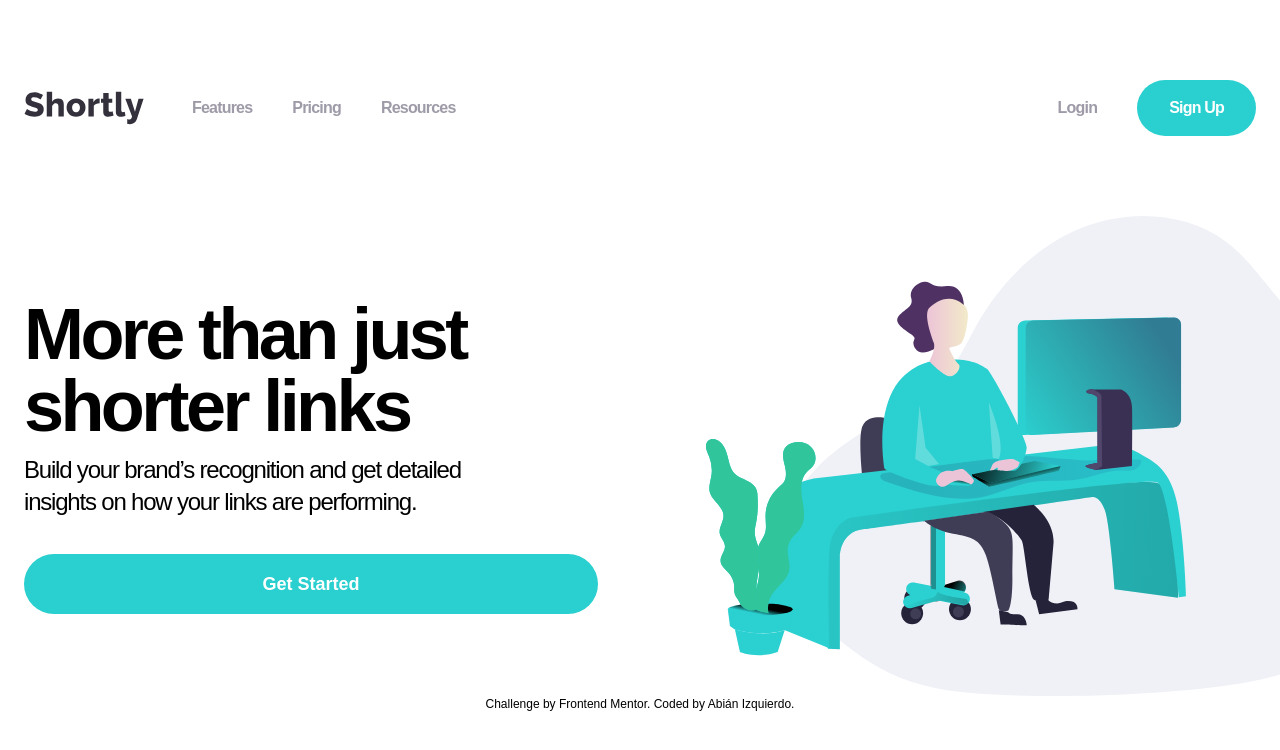
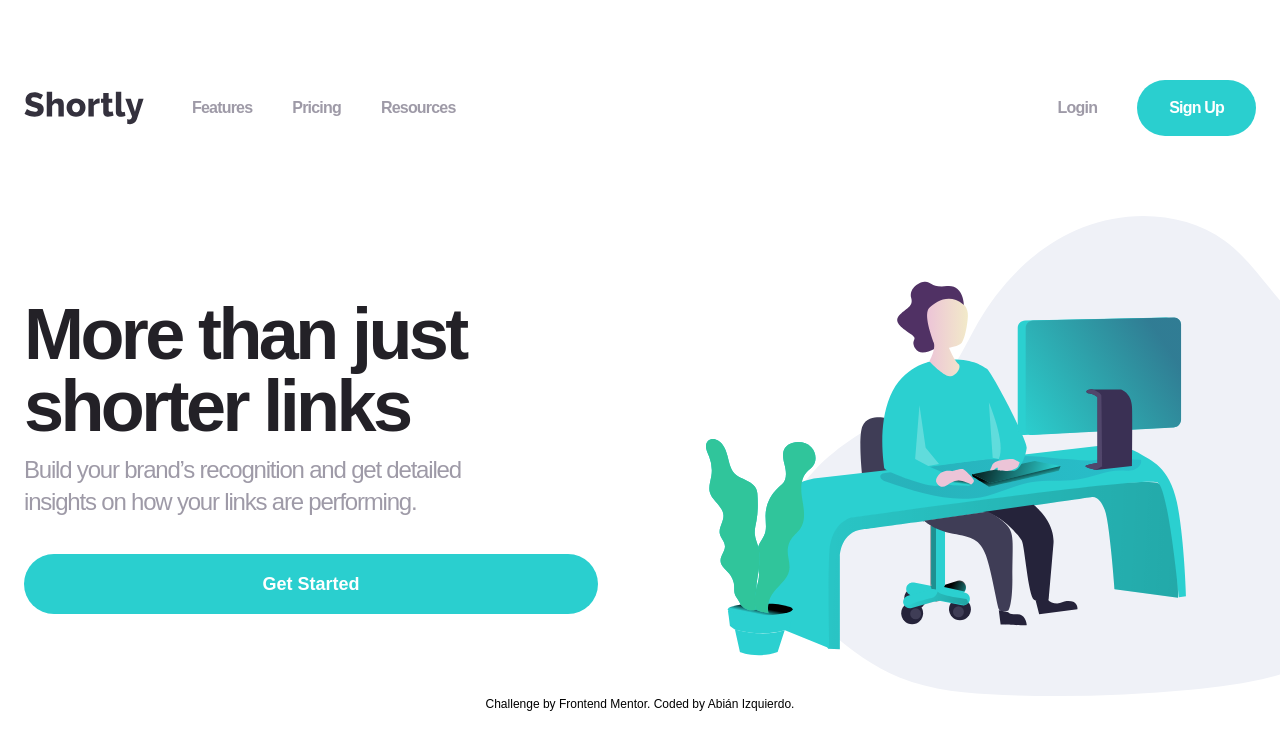
Before and after one commit to abizmo/url-shortening-api-landing-page, a React (Vite) app: page / in a window 1280 px wide. Shown: the top 750 px of the page. Built offline with nearby package versions, Linux system fonts and the light colour scheme.

Commit message:
fix(HeroSection): add font colors

```diff
--- a/src/App.tsx
+++ b/src/App.tsx
@@ -37,7 +37,6 @@ function App(): JSX.Element {
         </Header.NavWrapper>
       </Header>
       <main>
-        {/* TODO: fix font color */}
         <section className='grid gap-9 lg:grid-cols-2 lg:items-center lg:container lg:mx-auto'>
           <div className='overflow-hidden lg:col-start-2'>
             {/* TODO: fix image position */}
@@ -48,10 +47,10 @@ function App(): JSX.Element {
             />
           </div>
           <div className='text-center px-6 lg:col-start-1 lg:row-start-1 lg:text-left'>
-            <h1 className='font-bold text-4xl tracking-tight mb-3 lg:text-7xl lg:tracking-tighter'>
+            <h1 className='text-neutral-dark-violet font-bold text-4xl tracking-tight mb-3 lg:text-7xl lg:tracking-tighter'>
               More than just shorter links
             </h1>
-            <p className='mb-8 lg:text-2xl lg:tracking-tighter lg:max-w-lg lg:mb-9'>
+            <p className='text-neutral-grayish-violet mb-8 lg:text-2xl lg:tracking-tighter lg:max-w-lg lg:mb-9'>
               Build your brand’s recognition and get detailed insights on how
               your links are performing.
             </p>
```
